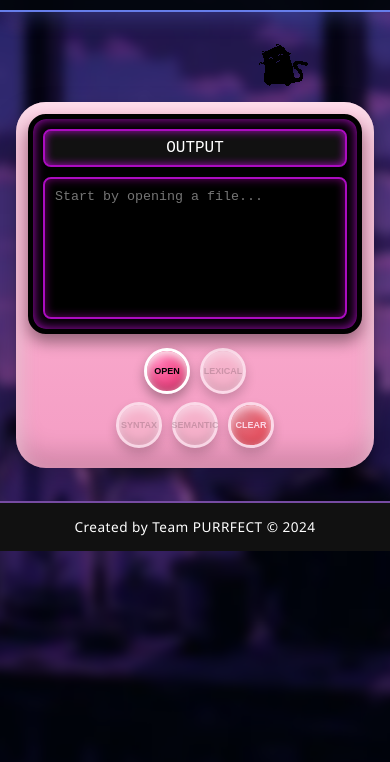
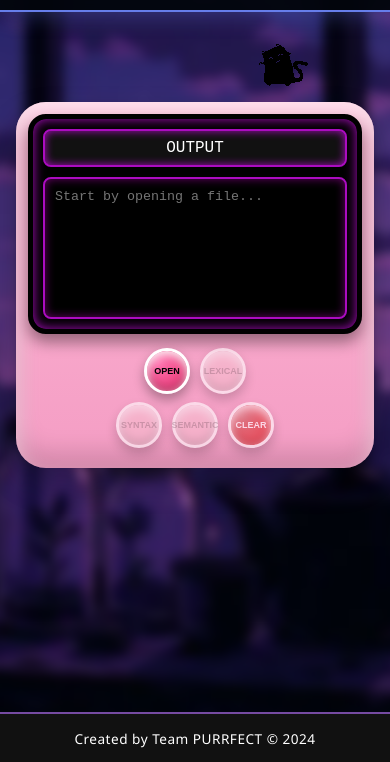
Before and after one commit to BaiSakinaAbad/Purrfect, a plain HTML site: page compiler.html in a window 390 px wide. Shown: the part 82-844 px from the top of the page. Drawn offline with Linux system fonts and the light colour scheme.

Commit message:
fixed footer and add empty file test

```diff
--- a/css/compiler.css
+++ b/css/compiler.css
@@ -352,16 +352,16 @@ body::before {
     FOOTER (RESPONSIVE)
 ************************************/
 footer {
+    position: fixed;
+    bottom: 0;
+    left: 0;
     width: 100%;
     background: #111;
     padding: 1rem 0;
     text-align: center;
     color: white;
-
     border-top: 2px solid #764ba2;
-
-    margin-top: 0.7rem; /* spacing from console */
-    position: relative;
+    z-index: 100;
 }
 
 footer p {
@@ -370,11 +370,15 @@ footer p {
     letter-spacing: 0.5px;
 }
 
+/* Add bottom padding to body to prevent content overlap */
+body {
+    padding-bottom: 80px;
+}
+
 /* Tablet */
 @media (max-width: 900px) {
     footer {
         padding: 1rem 0;
-        margin-top: 2rem;
     }
 
     footer p {
@@ -386,11 +390,14 @@ footer p {
 @media (max-width: 600px) {
     footer {
         padding: 1rem 0;
-        margin-top: 1.5rem;
     }
 
     footer p {
         font-size: 0.9rem;
+    }
+
+    body {
+        padding-bottom: 70px;
     }
 }
 
@@ -398,10 +405,13 @@ footer p {
 @media (max-width: 430px) {
     footer {
         padding: 0.9rem 0;
-        margin-top: 1.2rem;
     }
 
     footer p {
         font-size: 0.85rem;
     }
+
+    body {
+        padding-bottom: 65px;
+    }
 }
--- a/css/style.css
+++ b/css/style.css
@@ -142,16 +142,16 @@ html, body {
     FOOTER (RESPONSIVE)
 ************************************/
 footer {
+    position: fixed;
+    bottom: 0;
+    left: 0;
     width: 100%;
     background: #111;
     padding: 1rem 0;
     text-align: center;
     color: white;
-
     border-top: 2px solid #764ba2;
-
-    margin-top: 4.5rem;
-    position: relative;
+    z-index: 100;
 }
 
 footer p {
@@ -160,11 +160,15 @@ footer p {
     letter-spacing: 0.5px;
 }
 
+/* Add bottom padding to body to prevent content overlap */
+body {
+    padding-bottom: 80px;
+}
+
 /* Tablet */
 @media (max-width: 900px) {
     footer {
         padding: 1rem 0;
-        margin-top: 2rem;
     }
 
     footer p {
@@ -176,11 +180,14 @@ footer p {
 @media (max-width: 600px) {
     footer {
         padding: 1rem 0;
-        margin-top: 1.5rem;
     }
 
     footer p {
         font-size: 0.9rem;
+    }
+
+    body {
+        padding-bottom: 70px;
     }
 }
 
@@ -188,13 +195,17 @@ footer p {
 @media (max-width: 430px) {
     footer {
         padding: 0.9rem 0;
-        margin-top: 1.2rem;
     }
 
     footer p {
         font-size: 0.85rem;
     }
+
+    body {
+        padding-bottom: 65px;
+    }
 }
+
 /************************************
     ABOUT PAGE (FIXED + RESPONSIVE)
 ************************************/
```
Also changed, not shown: txt_files/emptyfile.txt (added).
